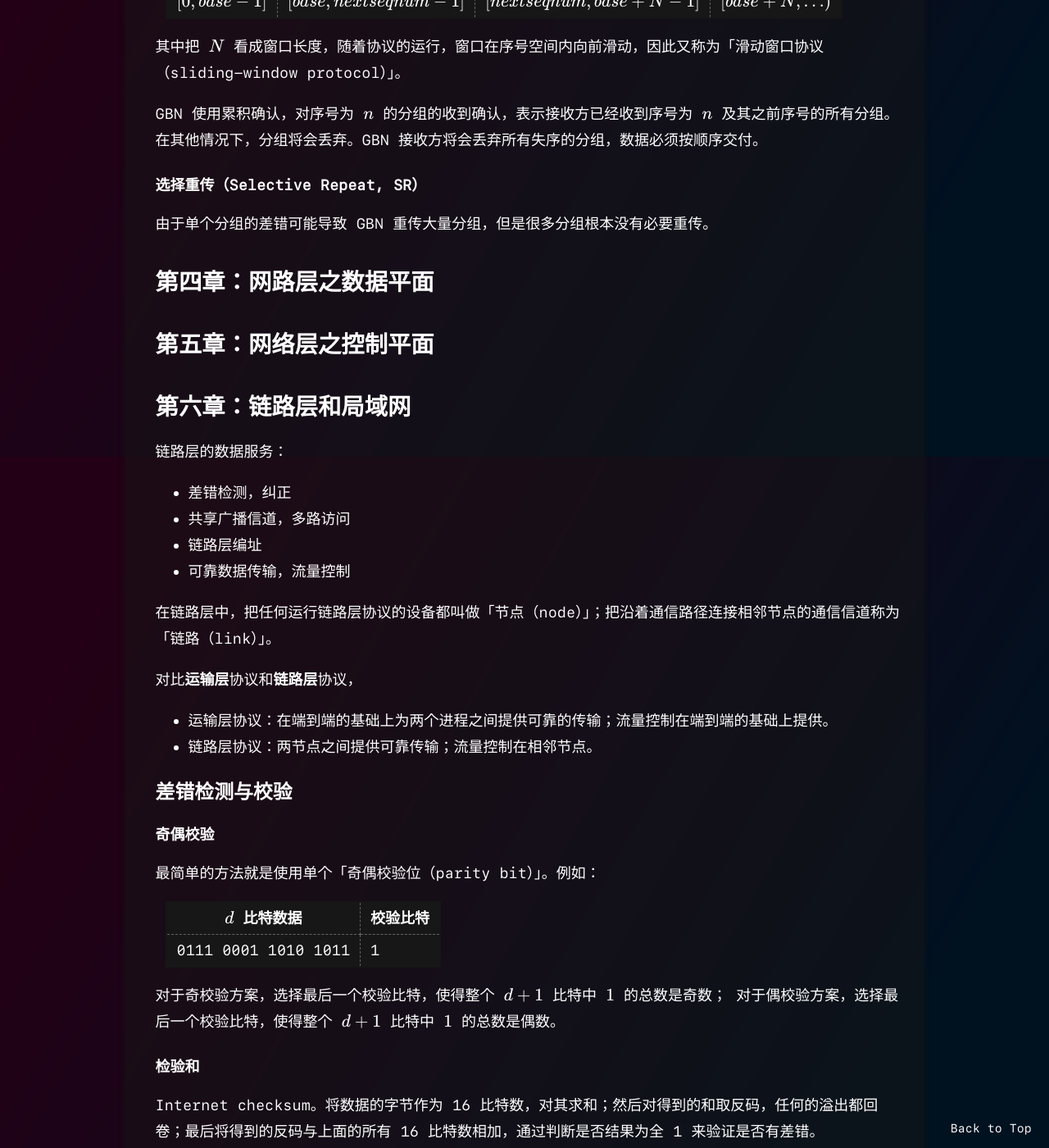
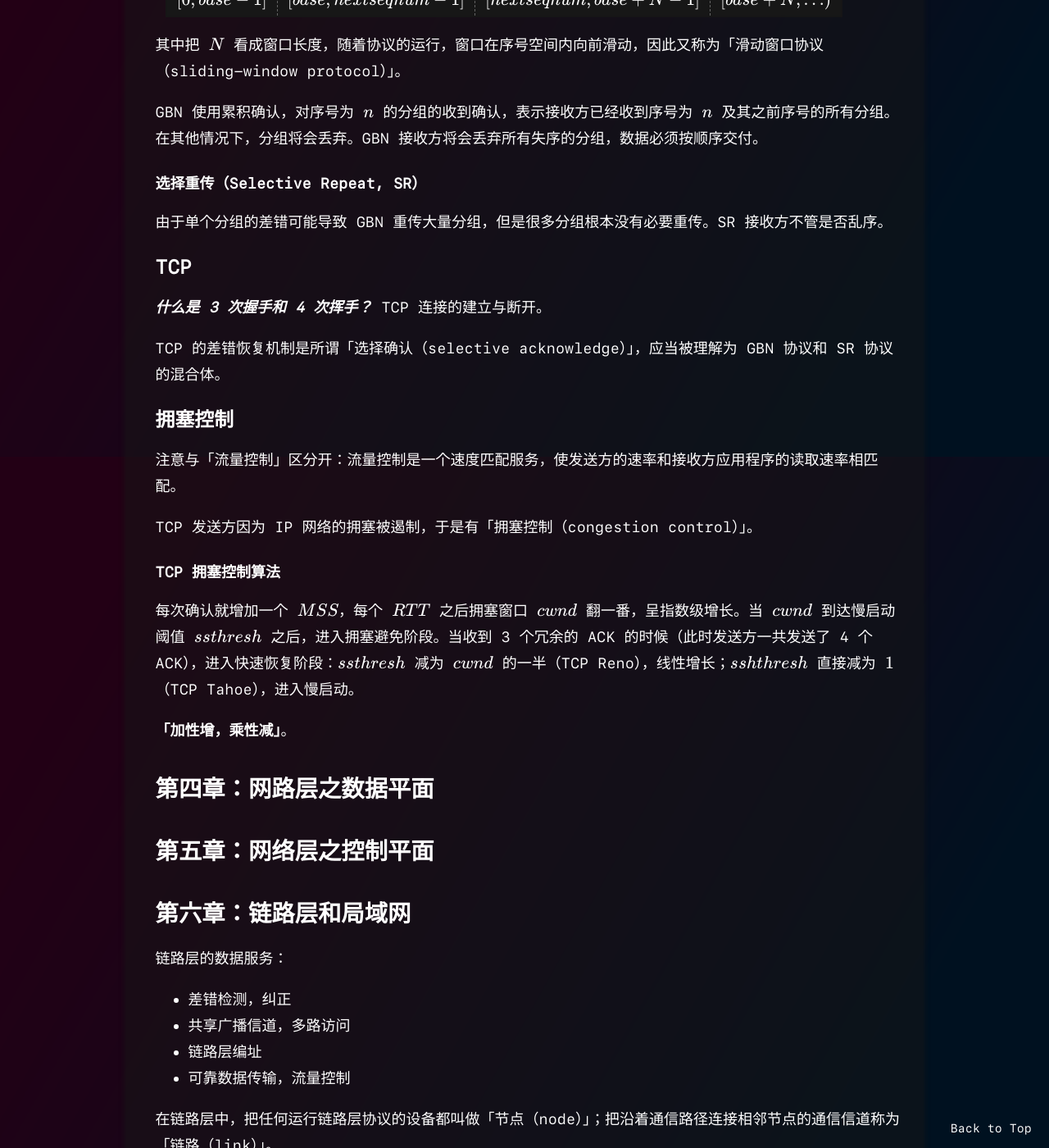
Before and after one commit to CongJyu/CongJyu.github.io, a Jekyll site: the page built from _posts/2024-01-01-hnu_cn_review.md, in a window 1280 px wide and 1400 px high, scrolled down 3043 px. Shown: the whole window at 82% size. Built offline with Jekyll 4.4.1, drawn with Linux system fonts in a browser that asks for light colours; some web fonts are replaced; formulas are drawn with MathJax 3; comment, search, counter and statistics services are not loaded.

Commit message:
update new post

```diff
--- a/_posts/2024-01-01-hnu_cn_review.md
+++ b/_posts/2024-01-01-hnu_cn_review.md
@@ -75,7 +75,7 @@ rdt3.0 可以在具有比特差错和丢包的信道上工作。使用基于时
 
 如果用「滑动窗口」的视角来看 rdt 协议的话，由于一次只传输一个分组，因此**滑动窗口的大小是 1**（详见下一小节）。
 
-### Pipelining 流水线可靠数据传输
+#### Pipelining 流水线可靠数据传输
 
 导致 rdt3.0 性能较差的原因是**停等协议**。解决该问题的方式是不使用停等协议，允许发送方发送多个分组而无需等待确认，将这些分组填充到一个流水线中，因此得名。由于没有等待确认，所以流水线传输需要另外的差错检测和恢复方式。
 
@@ -95,7 +95,25 @@ GBN 使用累积确认，对序号为 $n$ 的分组的收到确认，表示接
 
 #### 选择重传（Selective Repeat, SR）
 
-由于单个分组的差错可能导致 GBN 重传大量分组，但是很多分组根本没有必要重传。
+由于单个分组的差错可能导致 GBN 重传大量分组，但是很多分组根本没有必要重传。SR 接收方不管是否乱序。
+
+### TCP
+
+***什么是 3 次握手和 4 次挥手？*** TCP 连接的建立与断开。
+
+TCP 的差错恢复机制是所谓「选择确认（selective acknowledge）」，应当被理解为 GBN 协议和 SR 协议的混合体。
+
+### 拥塞控制
+
+注意与「流量控制」区分开：流量控制是一个速度匹配服务，使发送方的速率和接收方应用程序的读取速率相匹配。
+
+TCP 发送方因为 IP 网络的拥塞被遏制，于是有「拥塞控制（congestion control）」。
+
+#### TCP 拥塞控制算法
+
+每次确认就增加一个 $MSS$，每个 $RTT$ 之后拥塞窗口 $cwnd$ 翻一番，呈指数级增长。当 $cwnd$ 到达慢启动阈值 $ssthresh$ 之后，进入拥塞避免阶段。当收到 3 个冗余的 ACK 的时候（此时发送方一共发送了 4 个 ACK），进入快速恢复阶段：$ssthresh$ 减为 $cwnd$ 的一半（TCP Reno），线性增长；$sshthresh$ 直接减为 $1$（TCP Tahoe），进入慢启动。
+
+**「加性增，乘性减」**。
 
 ## 第四章：网路层之数据平面
 
```
Also changed, not shown: 2 other files.
